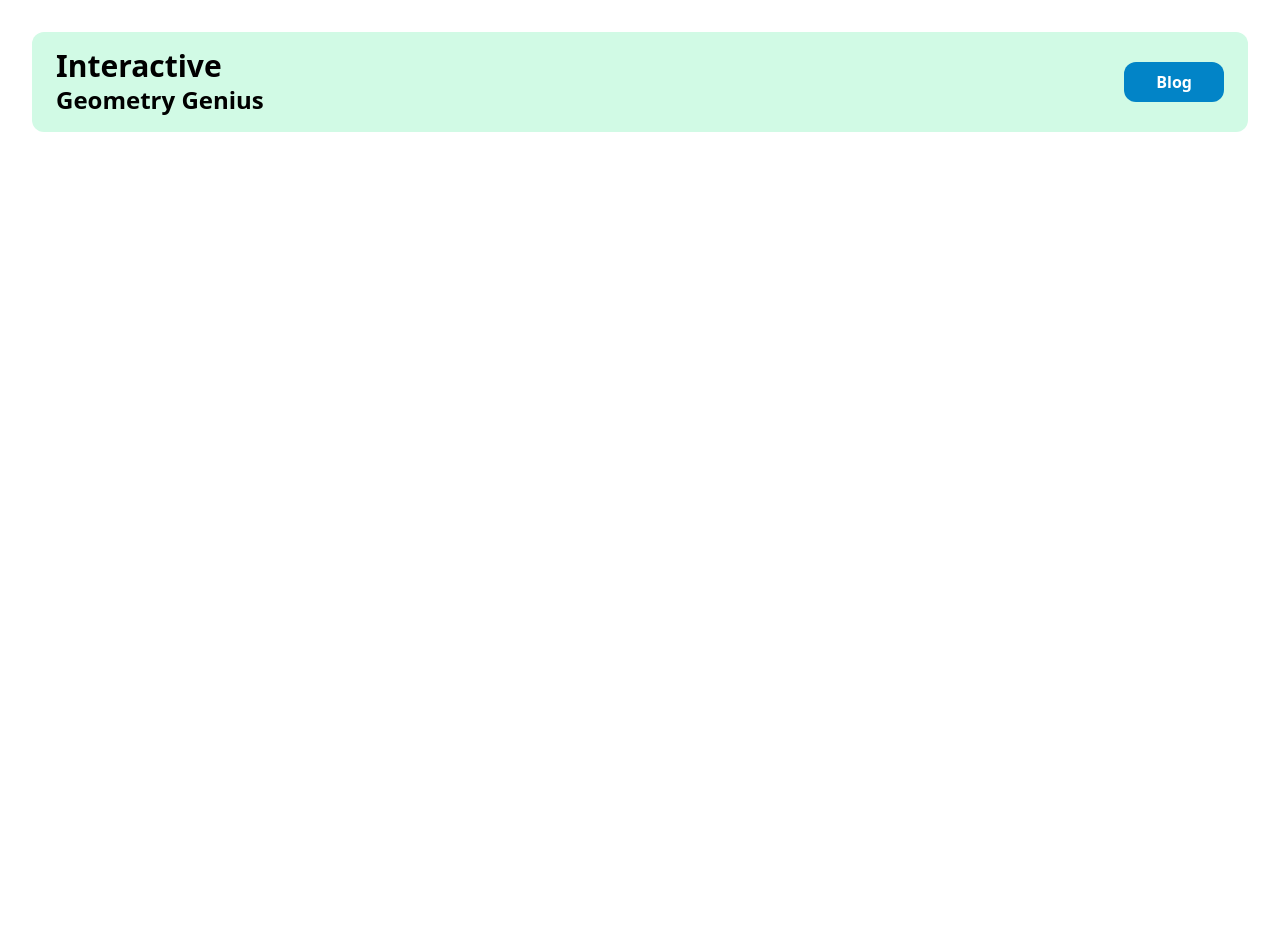
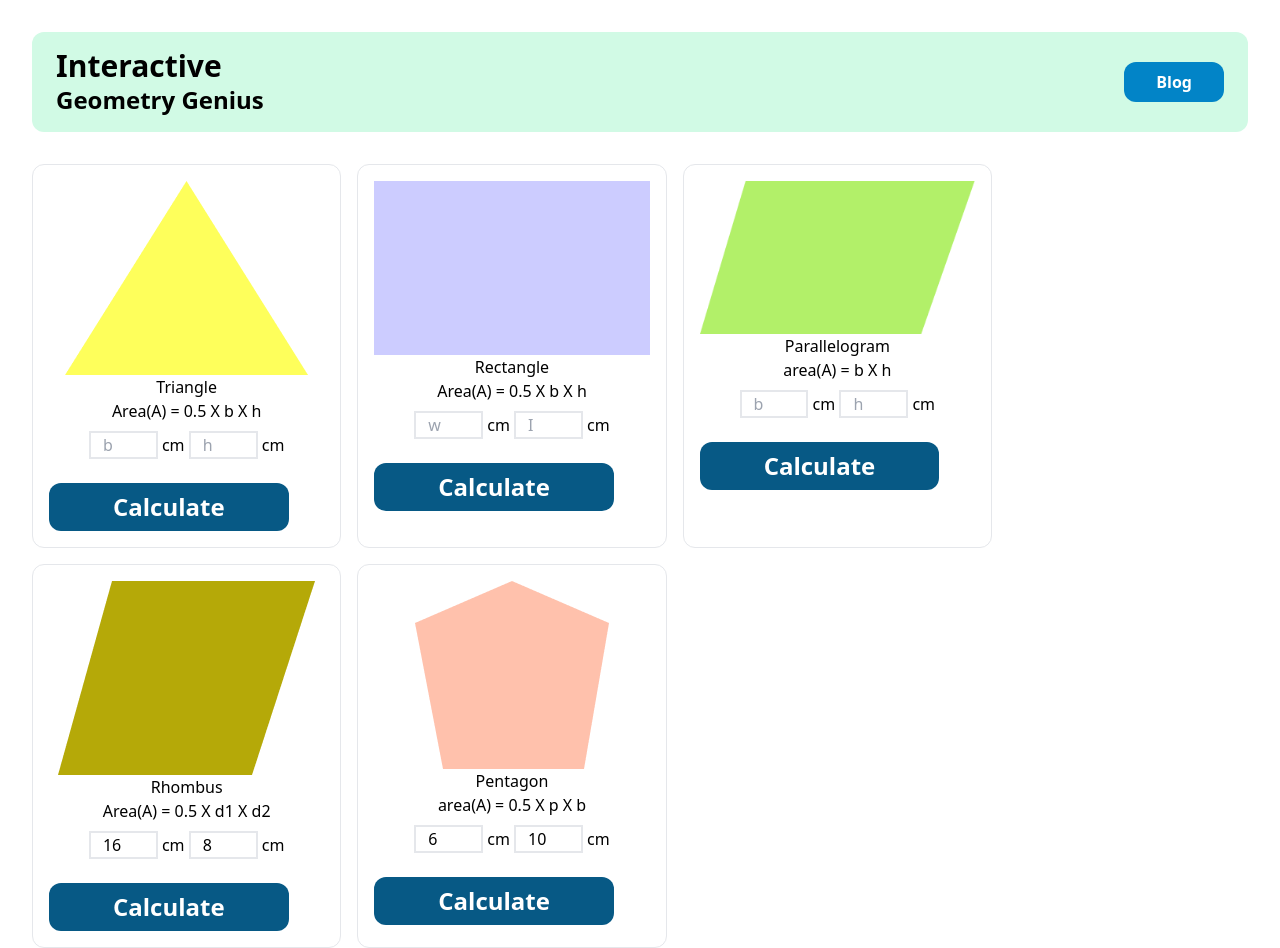
Before and after one commit to MahediCub/Geometry_Genius, a plain HTML site: page index.html in a window 1280 px wide. Before the commit the page ends 800 px from the top, so only its background shows below. Drawn offline with nearby package versions, Linux system fonts and the light colour scheme.

Commit message:
added traingle to parallelogram

```diff
--- a/index.html
+++ b/index.html
@@ -10,17 +10,98 @@
 </head>
 
 <body>
+    <!-- Header Section Started -->
     <header class="bg-emerald-100 flex justify-between mx-8 my-8 px-6 rounded-xl">
         <div class="py-4">
             <h1 class="font-bold text-3xl">Interactive</h1>
             <h3 class="font-semibold text-2xl">Geometry Genius</h3>
         </div>
         <div class="my-auto">
-            <button id="btn-blog" class="bg-sky-600 px-8 py-2 font-bold text-white rounded-xl">
-                Blog
-            </button>
+            <button id="btn-blog" class="bg-sky-600 px-8 py-2 font-bold text-white rounded-xl"> Blog </button>
         </div>
     </header>
+    <!-- Header Section End -->
+
+    <main>
+
+        <section class="w-3/4 mx-8">
+            <div class="grid grid-cols-3 gap-4">
+                <div id="random-color" class="card p-4 border text-center rounded-xl"
+                    onmouseover="setRandomColor('random-color')" onmouseout="setBackgroundNone('random-color')">
+                    <img class="mx-auto" src="images/triangle.png" alt="triangle" />
+                    <h2>Triangle</h2>
+                    <p>Area(A) = 0.5 X <span id="triangle-show-tri-b">b</span> X <span id="triangle-show-tri-h">h</span>
+                    </p>
+                    <input id="triangle-b" class="my-2 w-1/4 pl-3 border-2" type="number" placeholder="b" />
+                    <label for=""> cm </label>
+                    <input id="triangle-h" class="my-2 w-1/4 pl-3 border-2" type="number" placeholder="h" />
+                    <label for="">cm </label>
+                    <button id="btn-triangle"
+                        class=" bg-sky-800 text-white font-bold text-2xl mt-4 px-16 py-2 rounded-xl block"> Calculate
+                    </button>
+                </div>
+                <div id="random-color" class="card p-4 border text-center rounded-xl"
+                    onmouseover="setRandomColor('random-color')" onmouseout="setBackgroundNone('random-color')">
+                    <img class="mx-auto" src="images/rectangle.png" alt="rectangle" />
+                    <h2>Rectangle</h2>
+                    <p>Area(A) = 0.5 X <span id="showRect-w">b</span> X <span id="showRect-I">h</span> </p>
+                    <input id="rectangle-w" class="my-2 w-1/4 pl-3 border-2" type="number" placeholder="w" />
+                    <label for=""> cm </label>
+                    <input id="rectangle-I" class="my-2 w-1/4 pl-3 border-2" type="number" placeholder="I" />
+                    <label for="">cm </label>
+                    <button id="btn-rectangle"
+                        class=" bg-sky-800 text-white font-bold text-2xl mt-4 px-16 py-2 rounded-xl block"> Calculate
+                    </button>
+                </div>
+                <div id="para-random-color" class="p-4 border text-center rounded-xl"
+                    onmouseover="setRandomColor('para-random-color')"
+                    onmouseout="setBackgroundNone('para-random-color')" ;>
+                    <img class="mx-auto" src="images/parallelogram.png" alt="parallelogram" />
+                    <h2>Parallelogram</h2>
+                    <p>
+                        area(A) = <span id="showPara-b">b</span> X
+                        <span id="showPara-h">h</span>
+                    </p>
+                    <input id="parallelo-b" class="my-2 w-1/4 pl-3 border-2" type="text" placeholder="b " />
+                    <label for=""> cm </label>
+                    <input id="parallelo-h" class="my-2 w-1/4 pl-3 border-2" type="text" placeholder="h " />
+                    <label for="">cm </label>
+                    <button id="btn-parallelo"
+                        class="bg-sky-800 text-white font-bold text-2xl mt-4 px-16 py-2 rounded-xl block"> Calculate
+                    </button>
+                </div>
+                <div id="rhombus-random-color" class="p-4 border text-center rounded-xl"
+                    onmouseover="setRandomColor('rhombus-random-color')" onmouseout="setBackgroundNone('rhombus-random-color')">
+                    <img class="mx-auto" src="images/rhombus.png" alt="rhombus" />
+                    <h2>Rhombus</h2>
+                    <p>Area(A) = 0.5 X d1 X d2</p>
+                    <input id="rhombus-16" class="my-2 w-1/4 pl-3 border-2" type="text" value="16" />
+                    <label for=""> cm </label>
+                    <input id="rhombus-8" class="my-2 w-1/4 pl-3 border-2" type="text" value="8" />
+                    <label for="">cm </label>
+                    <button id="btn-rhom"
+                        class="bg-sky-800 text-white font-bold text-2xl mt-4 px-16 py-2 rounded-xl block">
+                        Calculate
+                    </button>
+                </div>
+                <div id="pentagon-random-color" class="p-4 border text-center rounded-xl"
+                onmouseover="setRandomColor('pentagon-random-color')" onmouseout="setBackgroundNone('pentagon-random-color')">
+                <img class="mx-auto" src="images/pentagon.png" alt="pentagon" />
+                <h1>Pentagon</h1>
+                <p>area(A) = 0.5 X p X b</p>
+                <input id="pentagon-6" class="my-2 w-1/4 pl-3 border-2" type="text" value="6" />
+                <label for=""> cm </label>
+                <input id="pentagon-10" class="my-2 w-1/4 pl-3 border-2" type="text" value="10" />
+                <label for="">cm </label>
+                <button id="btn-pentagon" class="bg-sky-800 text-white font-bold text-2xl mt-4 px-16 py-2 rounded-xl block">
+                  Calculate
+                </button>
+              </div>
+
+            </div>
+        </section>
+    </main>
+
 
 </body>
 
```
